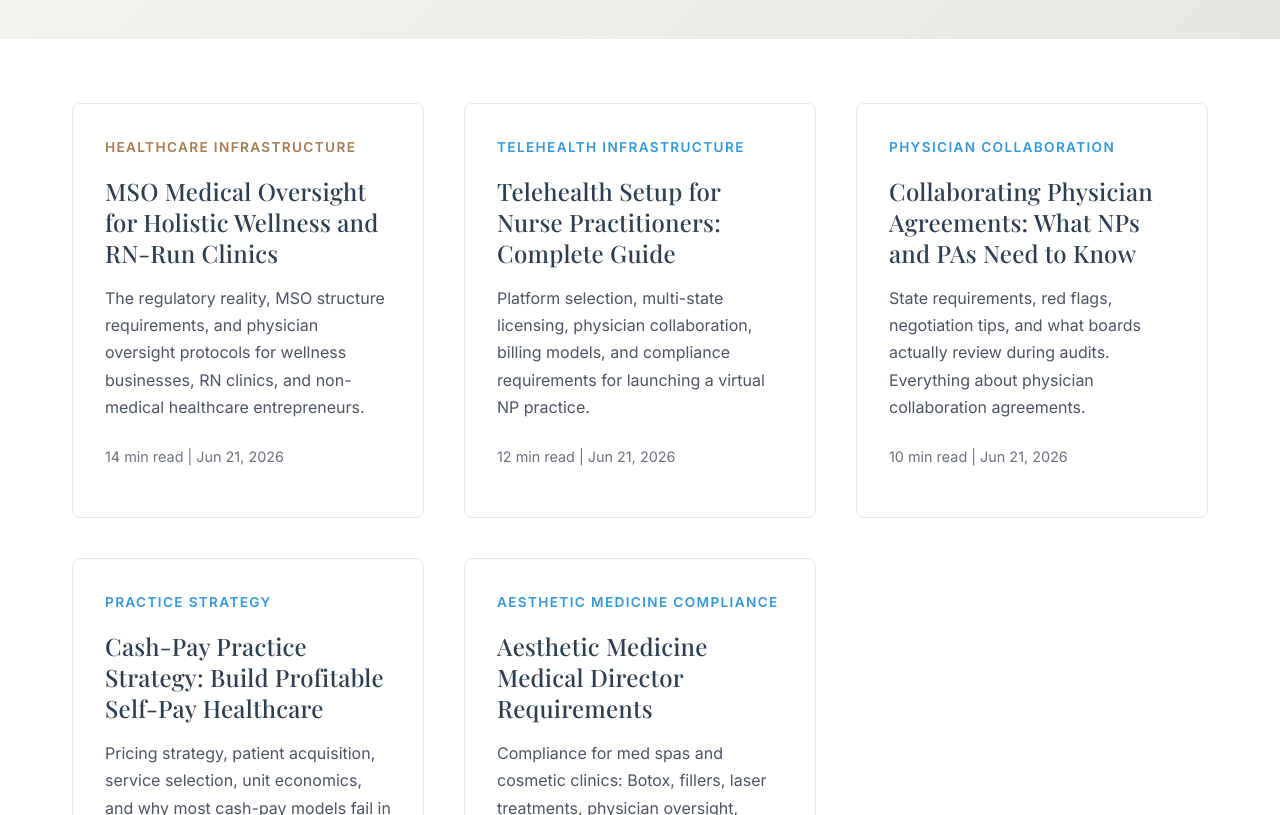
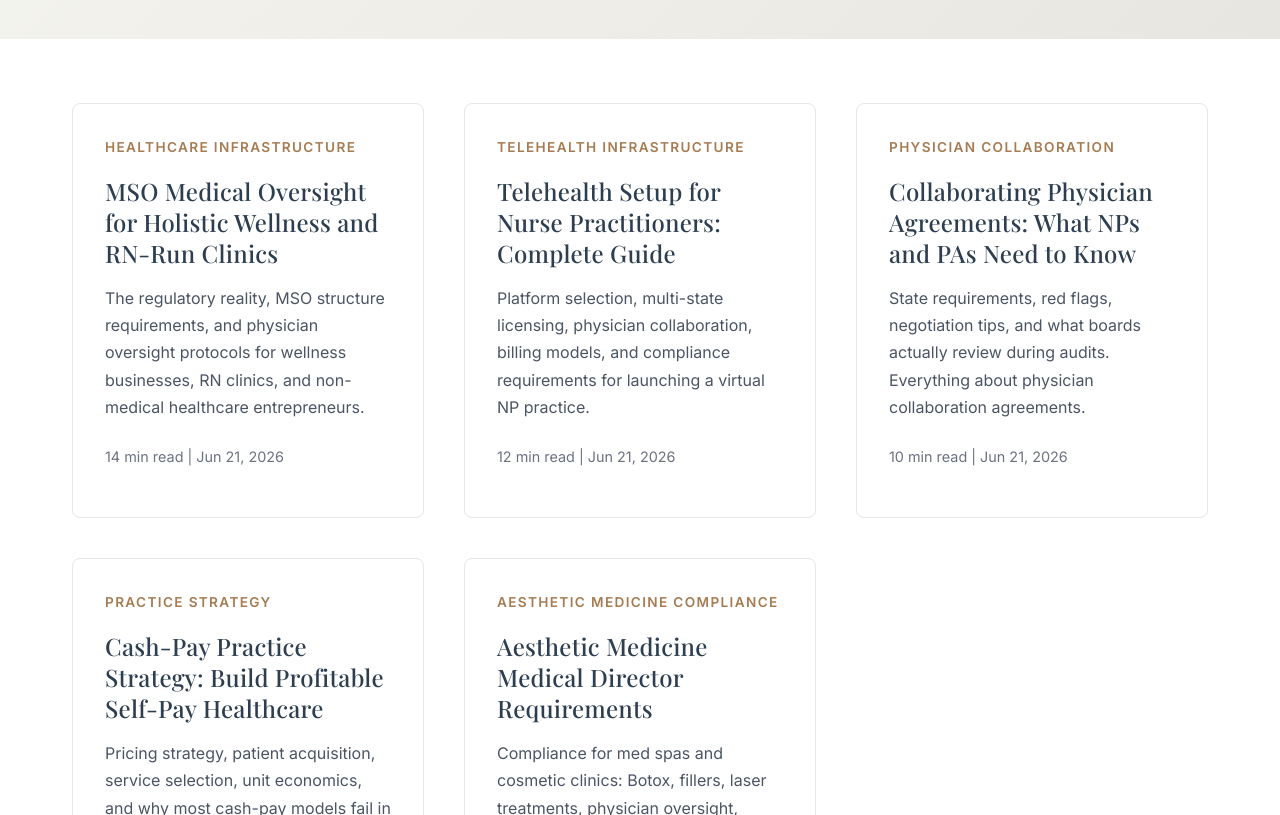
Before and after one commit to drneginr/neginrajaipourmd-com, a website: page public/insights.html in a window 1280 px wide. Shown: the part 360-1175 px from the top of the page. Drawn offline with nearby package versions, Linux system fonts and the light colour scheme.

Commit message:
Remove all remaining blue category labels on Insights page
Changed remaining 4 article category labels from blue (#3498DB)
to bronze/gold (#A67C52) for consistent warm neutral branding.

All blue elements now removed from Insights page.

Co-Authored-By: Claude Sonnet 4.5 <noreply@anthropic.com>

```diff
--- a/public/insights.html
+++ b/public/insights.html
@@ -56,7 +56,7 @@
 
       <!-- Telehealth Setup for NPs -->
       <article style="background: #FFFFFF; border: 1px solid #E5E7EB; border-radius: 8px; padding: 2rem; transition: box-shadow 0.3s;">
-        <p style="font-size: 0.85rem; text-transform: uppercase; letter-spacing: 0.1em; color: #3498DB; margin-bottom: 1rem; font-weight: 600;">TELEHEALTH INFRASTRUCTURE</p>
+        <p style="font-size: 0.85rem; text-transform: uppercase; letter-spacing: 0.1em; color: #A67C52; margin-bottom: 1rem; font-weight: 600;">TELEHEALTH INFRASTRUCTURE</p>
         <h2 style="font-family: 'Playfair Display', serif; font-size: 1.5rem; line-height: 1.3; margin-bottom: 1rem;">
           <a href="/blog/telehealth-setup-nurse-practitioners.html" style="color: #2C3E50; text-decoration: none;">Telehealth Setup for Nurse Practitioners: Complete Guide</a>
         </h2>
@@ -66,7 +66,7 @@
 
       <!-- Collaborating Physician Agreements -->
       <article style="background: #FFFFFF; border: 1px solid #E5E7EB; border-radius: 8px; padding: 2rem; transition: box-shadow 0.3s;">
-        <p style="font-size: 0.85rem; text-transform: uppercase; letter-spacing: 0.1em; color: #3498DB; margin-bottom: 1rem; font-weight: 600;">PHYSICIAN COLLABORATION</p>
+        <p style="font-size: 0.85rem; text-transform: uppercase; letter-spacing: 0.1em; color: #A67C52; margin-bottom: 1rem; font-weight: 600;">PHYSICIAN COLLABORATION</p>
         <h2 style="font-family: 'Playfair Display', serif; font-size: 1.5rem; line-height: 1.3; margin-bottom: 1rem;">
           <a href="/blog/collaborating-physician-agreements-np-pa.html" style="color: #2C3E50; text-decoration: none;">Collaborating Physician Agreements: What NPs and PAs Need to Know</a>
         </h2>
@@ -76,7 +76,7 @@
 
       <!-- Cash-Pay Practice Strategy -->
       <article style="background: #FFFFFF; border: 1px solid #E5E7EB; border-radius: 8px; padding: 2rem; transition: box-shadow 0.3s;">
-        <p style="font-size: 0.85rem; text-transform: uppercase; letter-spacing: 0.1em; color: #3498DB; margin-bottom: 1rem; font-weight: 600;">PRACTICE STRATEGY</p>
+        <p style="font-size: 0.85rem; text-transform: uppercase; letter-spacing: 0.1em; color: #A67C52; margin-bottom: 1rem; font-weight: 600;">PRACTICE STRATEGY</p>
         <h2 style="font-family: 'Playfair Display', serif; font-size: 1.5rem; line-height: 1.3; margin-bottom: 1rem;">
           <a href="/blog/cash-pay-practice-strategy-healthcare.html" style="color: #2C3E50; text-decoration: none;">Cash-Pay Practice Strategy: Build Profitable Self-Pay Healthcare</a>
         </h2>
@@ -86,7 +86,7 @@
 
       <!-- Aesthetic Medicine Medical Director -->
       <article style="background: #FFFFFF; border: 1px solid #E5E7EB; border-radius: 8px; padding: 2rem; transition: box-shadow 0.3s;">
-        <p style="font-size: 0.85rem; text-transform: uppercase; letter-spacing: 0.1em; color: #3498DB; margin-bottom: 1rem; font-weight: 600;">AESTHETIC MEDICINE COMPLIANCE</p>
+        <p style="font-size: 0.85rem; text-transform: uppercase; letter-spacing: 0.1em; color: #A67C52; margin-bottom: 1rem; font-weight: 600;">AESTHETIC MEDICINE COMPLIANCE</p>
         <h2 style="font-family: 'Playfair Display', serif; font-size: 1.5rem; line-height: 1.3; margin-bottom: 1rem;">
           <a href="/blog/aesthetic-medicine-medical-director-requirements.html" style="color: #2C3E50; text-decoration: none;">Aesthetic Medicine Medical Director Requirements</a>
         </h2>
```
